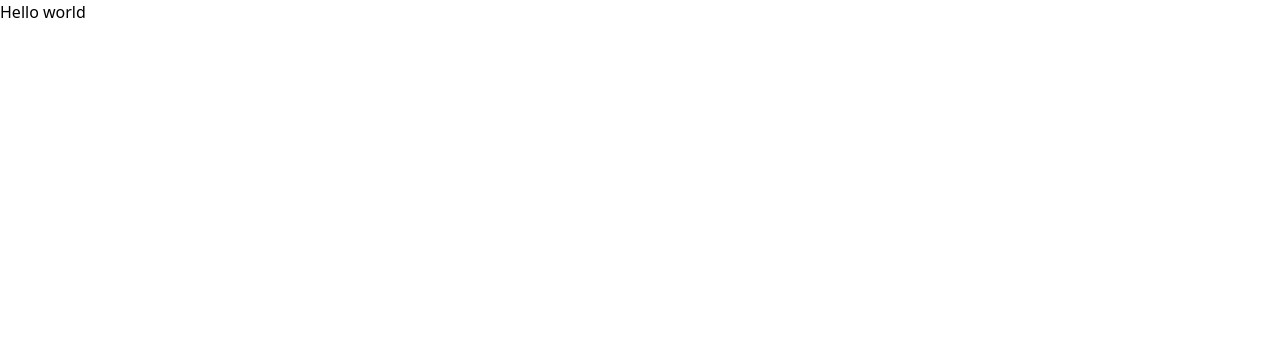
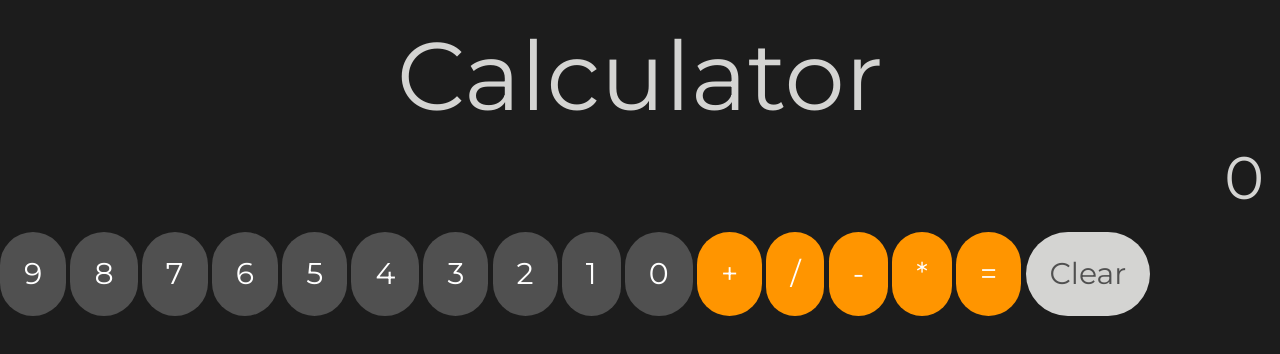
Before and after one commit to Ralatcode/Calculator-with-UI, a website: page index.html in a window 1280 px wide. Drawn offline with Linux system fonts and the light colour scheme.

Commit message:
html button styling

```diff
--- a/index.html
+++ b/index.html
@@ -9,6 +9,31 @@
     <title>Js Calculator</title>
 </head>
 <body>
-    <h2>Hello world</h2>
+    <div class="container bg-EerieBlack min-h-screen mx-auto" id="calc-container">
+        <h3 class="text-8xl text-center text-LightGrey pt-7">Calculator</h3>
+        <div>
+            <div id="screen" class="text-right w-full text-6xl text-LightGrey px-4 py-6">
+                0
+            </div>
+            <div id="calc-body">
+                <button class="buttons number" id="num-keys">9</button>
+                <button class="buttons number" id="num-keys">8</button>
+                <button class="buttons number" id="num-keys">7</button>
+                <button class="buttons number" id="num-keys">6</button>
+                <button class="buttons number" id="num-keys">5</button>
+                <button class="buttons number" id="num-keys">4</button>
+                <button class="buttons number" id="num-keys">3</button>
+                <button class="buttons number" id="num-keys">2</button>
+                <button class="buttons number" id="num-keys">1</button>
+                <button class="buttons number" id="num-keys">0</button>
+                <button class="buttons operator" id="operations">+</button>
+                <button class="buttons operator" id="operations">/</button>
+                <button class="buttons operator" id="operations">-</button>
+                <button class="buttons operator" id="operations">*</button>
+                <button class="buttons operator" id="equal-btn">=</button>
+                <button class="buttons clear" id="clear">Clear</button>
+            </div>
+        </div>
+    </div>
 </body>
 </html>
--- a/tailwind.config.js
+++ b/tailwind.config.js
@@ -2,7 +2,14 @@
 module.exports = {
   content: ['./**/*.html'],
   theme: {
-    extend: {},
+    extend: {
+      colors: {
+        LightGrey: '#D4D4D2',
+        EerieBlack: '#1C1C1C',
+        DarkLiver: '#505050',
+        VividGamboge: '#FF9500'
+      },
+    },
   },
   plugins: [],
 }
```
Also changed, not shown: main.css.
